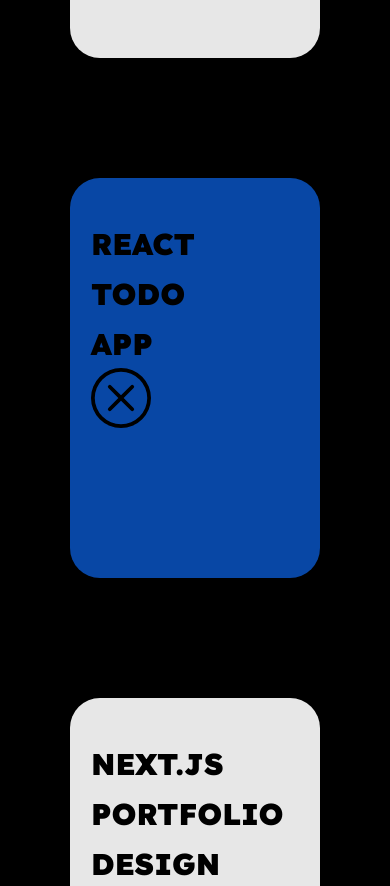
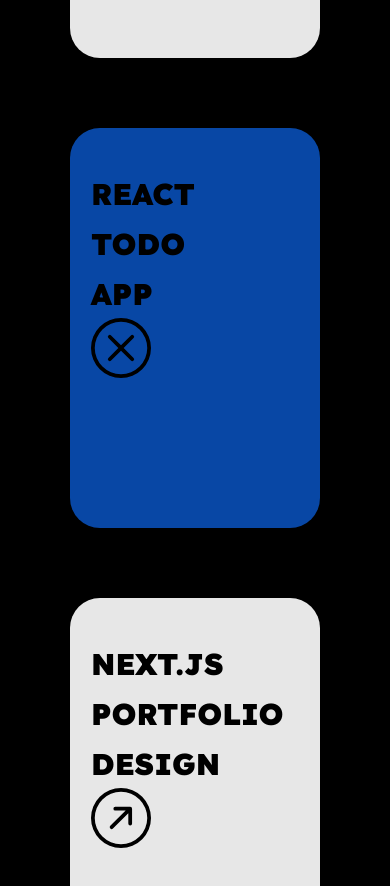
Before and after one commit to Mohanraj-Me/design, a Next.js app: page /developer in a window 390 px wide. Shown: the part 1100-1986 px from the top of the page. Built offline with nearby package versions, Linux system fonts and the light colour scheme.

Commit message:
Add files via upload

```diff
--- a/app/contact/page.module.css
+++ b/app/contact/page.module.css
@@ -61,9 +61,9 @@
     overflow: hidden;
   }
   .head {
-    margin-top: 60px;
+    /* margin-top: 60px; */
     color: #141414;
-    font-size: 70px;
+    font-size: 65px;
     font-weight: 900;
     width: 100%;
   }
--- a/app/designer/page.module.css
+++ b/app/designer/page.module.css
@@ -56,15 +56,18 @@
     padding-left: 20px !important;
     transition: padding-right 0.5s, padding-left 0.5s;
   }
+  .padleft {
+    padding-left: 5px;
+  }
   .knownTwo {
     background-color: black;
     padding-top: 100px !important;
-    /* padding-bottom: 200px !important; */
-    width: auto;
+
+    /* width: auto; */
   }
   .con {
     width: auto;
-    padding-left: 10px !important;
+    padding-left: 20px !important;
     padding-right: 10px !important;
   }
   .showcase {
--- a/app/designer/page.tsx
+++ b/app/designer/page.tsx
@@ -26,7 +26,7 @@
         className={`${Styles.backer} d-flex align-items-center justify-content-between`}
       >
         <div className={`${Styles.knownTwo}`}>
-          <div className="d-flex flex-column">
+          <div className={`${Styles.padleft} d-flex flex-column`}>
             <span className={`${Styles.head}`}>3D DESIGN</span>
             <span className={`${Styles.head}`}>LOGO WORKS</span>
             <span className={`${Styles.head}`}>MICROS & MORE</span>
--- a/app/developer/page.module.css
+++ b/app/developer/page.module.css
@@ -173,12 +173,12 @@
 
   .card {
     margin-right: 0px;
-    margin-bottom: 50px;
+    margin-bottom: 0px;
     padding: 20px;
     font-weight: 900;
     font-size: 30px;
     margin-top: 70px;
-    line-height: 90px;
+    line-height: 90px !important;
     width: 250px;
     height: 400px;
     color: black !important;
@@ -197,7 +197,7 @@
 
   .cardland {
     margin-right: 0px;
-    margin-bottom: 50px;
+    margin-bottom: 0px;
     padding: 20px;
     font-weight: 900;
     font-size: 30px;
--- a/app/homepage/page.module.css
+++ b/app/homepage/page.module.css
@@ -412,7 +412,7 @@
   .back {
     background-color: #000000 !important;
     line-height: 100px !important;
-    padding-top: 200px;
+    padding-top: 50px;
 
     padding-left: 10px;
     padding-right: 10px;
--- a/app/loading/page.module.css
+++ b/app/loading/page.module.css
@@ -34,5 +34,6 @@
     font-size: 100px;
     background-color: black;
     color: rgb(26, 26, 26);
+    height: 100vh;
   }
 }
--- a/app/uidesigner/page.module.css
+++ b/app/uidesigner/page.module.css
@@ -179,7 +179,7 @@
 
   .card {
     margin-right: 0px;
-    margin-bottom: 50px;
+    margin-bottom: 0px;
     padding: 20px;
     font-weight: 900;
     font-size: 30px;
@@ -203,7 +203,7 @@
 
   .cardland {
     margin-right: 0px;
-    margin-bottom: 50px;
+    margin-bottom: 0px;
     padding: 20px;
     font-weight: 900;
     font-size: 30px;
```
Also changed, not shown: app/homepage/page.tsx (+12 -1 lines).
